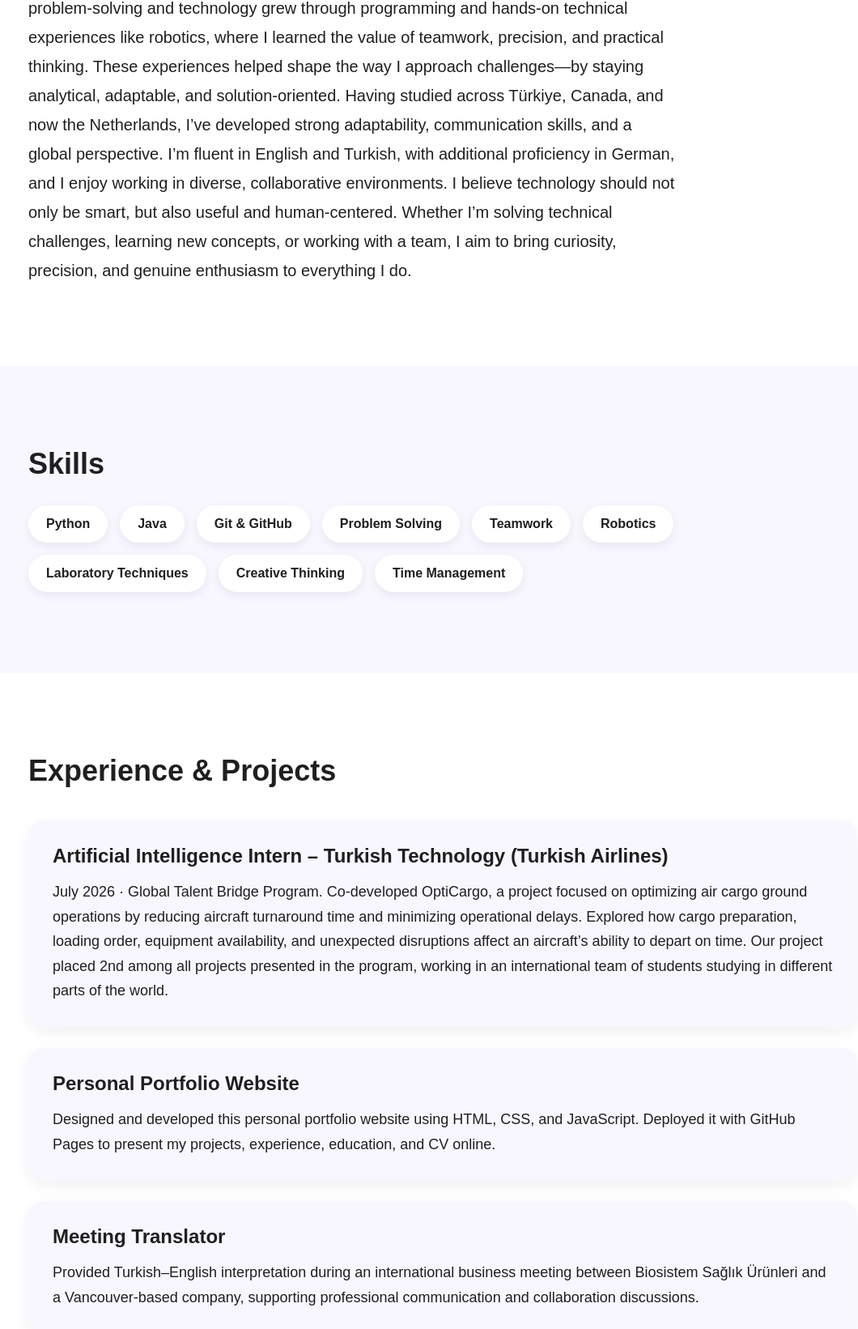
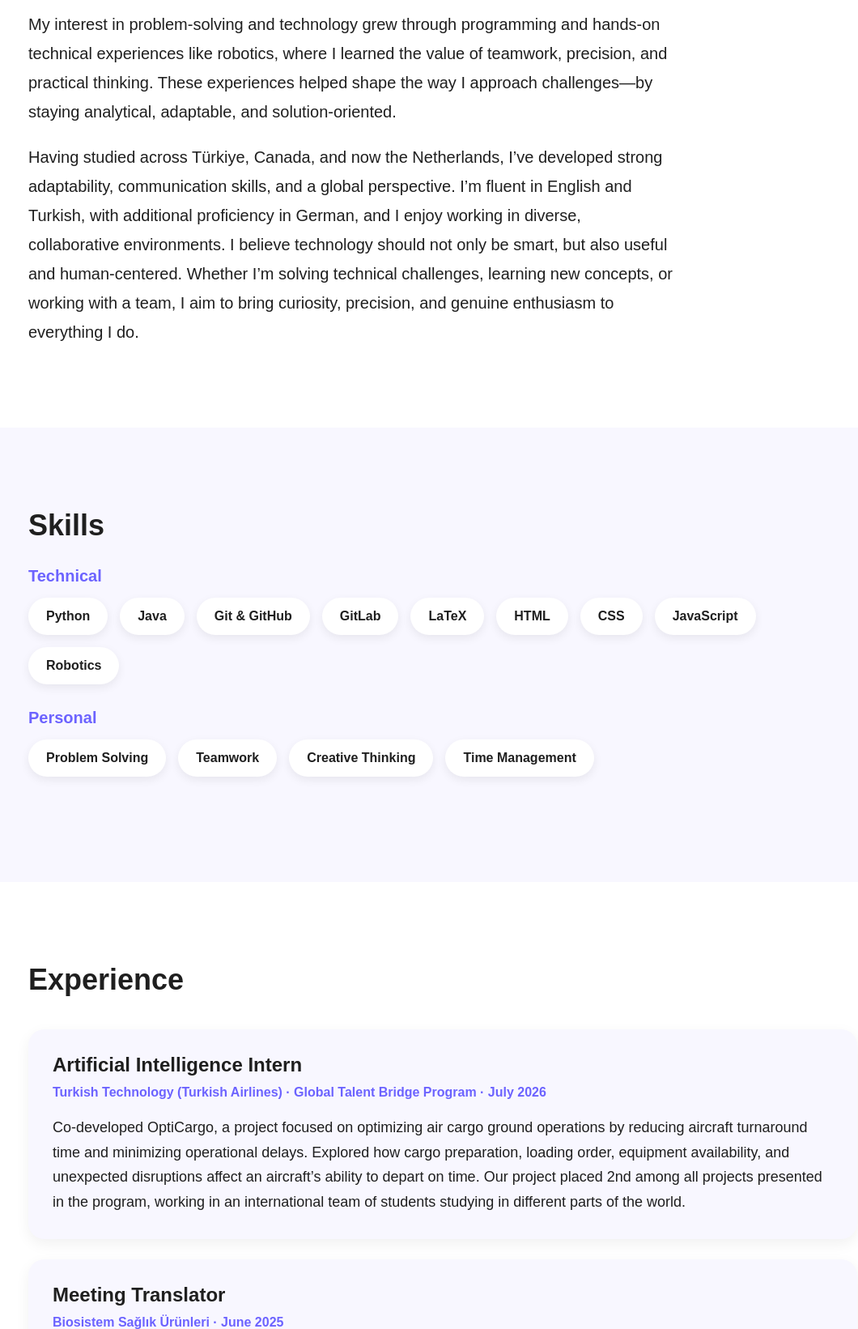
Before and after one commit to helinbbulut/portfolio, a plain HTML site: page index.html in a window 1280 px wide. Shown: the part 1159-2800 px from the top of the page at 81% size, without its empty margins (93-1153 px from the left). Drawn offline with Linux system fonts and the light colour scheme.

Commit message:
Add files via upload

```diff
--- a/index.html
+++ b/index.html
@@ -20,7 +20,8 @@
     <div>
       <a href="#about">About</a>
       <a href="#skills">Skills</a>
-      <a href="#projects">Experience & Projects</a>
+      <a href="#experience">Experience</a>
+      <a href="#projects">Projects</a>
       <a href="#education">Education</a>
       <a href="#contact">Contact</a>
     </div>
@@ -38,7 +39,7 @@
     </p>
 
     <div class="buttons">
-      <a href="#projects">View My Work</a>
+      <a href="#experience">View My Work</a>
       <a href="cv.pdf" target="_blank">View Online CV</a>
     </div>
 
@@ -55,10 +56,16 @@
     strong passion for building intelligent systems that make life smarter,
     simpler, and more meaningful. I’ve always been curious about how people think,
     learn, and make decisions, which naturally led me toward AI—where human cognition and technology
-    come together. My interest in problem-solving and technology grew through programming and hands-on
+    come together.
+  </p>
+  <p>
+    My interest in problem-solving and technology grew through programming and hands-on
     technical experiences like robotics, where I learned the value of teamwork,
     precision, and practical thinking. These experiences helped shape the way I approach challenges—by staying analytical,
-    adaptable, and solution-oriented. Having studied across Türkiye, Canada, and now the Netherlands,
+    adaptable, and solution-oriented.
+  </p>
+  <p>
+    Having studied across Türkiye, Canada, and now the Netherlands,
     I’ve developed strong adaptability, communication skills, and a global perspective. I’m fluent in English and Turkish,
     with additional proficiency in German, and I enjoy working in diverse, collaborative environments.
     I believe technology should not only be smart, but also useful and human-centered.
@@ -70,44 +77,46 @@
 <section id="skills">
   <h2>Skills</h2>
 
+  <h3 class="skills-group">Technical</h3>
   <div class="skills-container">
     <span>Python</span>
     <span>Java</span>
     <span>Git & GitHub</span>
+    <span>GitLab</span>
+    <span>LaTeX</span>
+    <span>HTML</span>
+    <span>CSS</span>
+    <span>JavaScript</span>
+    <span>Robotics</span>
+  </div>
+
+  <h3 class="skills-group">Personal</h3>
+  <div class="skills-container">
     <span>Problem Solving</span>
     <span>Teamwork</span>
-    <span>Robotics</span>
-    <span>Laboratory Techniques</span>
     <span>Creative Thinking</span>
     <span>Time Management</span>
   </div>
 </section>
 
-<section id="projects">
-  <h2>Experience & Projects</h2>
+<section id="experience">
+  <h2>Experience</h2>
 
   <div class="project-card">
-    <h3>Artificial Intelligence Intern – Turkish Technology (Turkish Airlines)</h3>
+    <h3>Artificial Intelligence Intern</h3>
+    <p class="card-meta">Turkish Technology (Turkish Airlines) · Global Talent Bridge Program · July 2026</p>
     <p>
-      July 2026 · Global Talent Bridge Program. Co-developed OptiCargo, a project focused on
-      optimizing air cargo ground operations by reducing aircraft turnaround time and minimizing
-      operational delays. Explored how cargo preparation, loading order, equipment availability,
-      and unexpected disruptions affect an aircraft’s ability to depart on time. Our project placed
-      2nd among all projects presented in the program, working in an international team of students
-      studying in different parts of the world.
-    </p>
-  </div>
-
-  <div class="project-card">
-    <h3>Personal Portfolio Website</h3>
-    <p>
-      Designed and developed this personal portfolio website using HTML, CSS, and JavaScript.
-      Deployed it with GitHub Pages to present my projects, experience, education, and CV online.
+      Co-developed OptiCargo, a project focused on optimizing air cargo ground operations by reducing
+      aircraft turnaround time and minimizing operational delays. Explored how cargo preparation, loading order,
+      equipment availability, and unexpected disruptions affect an aircraft’s ability to depart on time.
+      Our project placed 2nd among all projects presented in the program, working in an international team of
+      students studying in different parts of the world.
     </p>
   </div>
 
   <div class="project-card">
     <h3>Meeting Translator</h3>
+    <p class="card-meta">Biosistem Sağlık Ürünleri · June 2025</p>
     <p>
       Provided Turkish–English interpretation during an international business meeting between
       Biosistem Sağlık Ürünleri and a Vancouver-based company, supporting professional
@@ -117,14 +126,29 @@
 
   <div class="project-card">
     <h3>Robotics Club Member</h3>
+    <p class="card-meta">Fraser Heights Secondary School · September 2023 – February 2024</p>
     <p>
       Participated in Surrey Robotics League competitions as a core member of the robotics club.
       Collaborated with teammates to design, build, program, and test competitive VEX V5 robots.
     </p>
   </div>
+</section>
+
+<section id="projects">
+  <h2>Projects</h2>
+
+  <div class="project-card">
+    <h3>Personal Portfolio Website</h3>
+    <p class="card-meta">HTML · CSS · JavaScript · April 2026</p>
+    <p>
+      Designed and developed this personal portfolio website using HTML, CSS, and JavaScript.
+      Deployed it with GitHub Pages to present my projects, experience, education, and CV online.
+    </p>
+  </div>
 
   <div class="project-card">
     <h3>AI Lab Skills Projects</h3>
+    <p class="card-meta">Radboud University</p>
     <p>
       Worked on university projects involving Git, GitLab, LaTeX, Python, and collaborative
       version control systems.
@@ -158,10 +182,14 @@
   </p>
 
   <div class="contact-links">
-    <a href="mailto:helin1626@gmail.com">helin1626@gmail.com</a>
+    <a href="mailto:helin.bulut@ru.nl">helin.bulut@ru.nl</a>
 
     <a href="https://www.linkedin.com/in/helin-bulut-54435a375/" target="_blank">
       LinkedIn Profile
+    </a>
+
+    <a href="https://github.com/helinbbulut" target="_blank">
+      GitHub Profile
     </a>
   </div>
 </section>
--- a/style.css
+++ b/style.css
@@ -115,6 +115,11 @@ nav a {
   max-width: 800px;
   font-size: 20px;
   line-height: 1.8;
+  margin-bottom: 20px;
+}
+
+#about p:last-child {
+  margin-bottom: 0;
 }
 
 #skills {
@@ -127,7 +132,14 @@ nav a {
   margin-bottom: 30px;
 }
 
+.skills-group {
+  font-size: 20px;
+  margin: 10px 0 15px;
+  color: #6c63ff;
+}
+
 .skills-container {
+  margin-bottom: 30px;
   display: flex;
   flex-wrap: wrap;
   gap: 15px;
@@ -141,11 +153,21 @@ nav a {
   box-shadow: 0 4px 12px rgba(0, 0, 0, 0.07);
 }
 
-#projects {
+#experience {
   padding: 100px 10%;
   background-color: white;
 }
 
+#projects {
+  padding: 100px 10%;
+  background-color: #f8f7ff;
+}
+
+#projects .project-card {
+  background-color: white;
+}
+
+#experience h2,
 #projects h2 {
   font-size: 36px;
   margin-bottom: 40px;
@@ -160,8 +182,15 @@ nav a {
 }
 
 .project-card h3 {
+  margin-bottom: 6px;
+  font-size: 24px;
+}
+
+.project-card p.card-meta {
+  font-size: 16px;
+  color: #6c63ff;
+  font-weight: 600;
   margin-bottom: 15px;
-  font-size: 24px;
 }
 
 .project-card p {
@@ -171,7 +200,7 @@ nav a {
 
 #education {
   padding: 100px 10%;
-  background-color: #f8f7ff;
+  background-color: white;
 }
 
 #education h2 {
@@ -180,7 +209,7 @@ nav a {
 }
 
 .education-card {
-  background-color: white;
+  background-color: #f8f7ff;
   padding: 30px;
   border-radius: 20px;
   margin-bottom: 25px;
@@ -199,7 +228,7 @@ nav a {
 
 #contact {
   padding: 100px 10%;
-  background-color: white;
+  background-color: #f8f7ff;
   text-align: center;
 }
 
@@ -310,4 +339,8 @@ section {
   .education-card p {
     font-size: 16px;
   }
+
+  .project-card p.card-meta {
+    font-size: 14px;
+  }
 }
```
